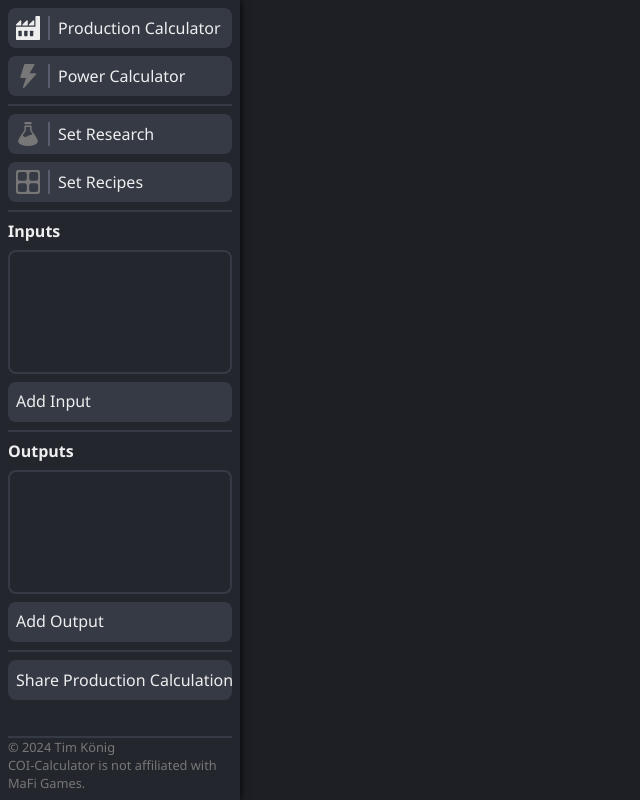
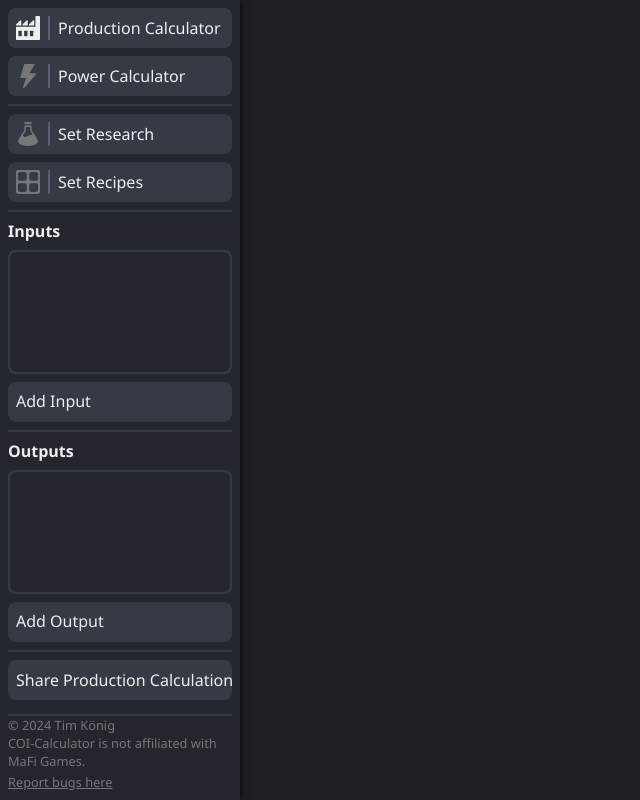
Before and after one commit to TimKoenig96/coi-calculator, a website built with webpack: page src/index.html in a window 1280 px wide. Shown: the whole page, without its empty margins (0-640 px from the left). Built offline with nearby package versions, Linux system fonts and the light colour scheme.

Commit message:
add: Report issues link in sidebar footer

```diff
--- a/src/index.html
+++ b/src/index.html
@@ -171,6 +171,7 @@
 				<hr>
 				<p class="small_text">© 2024 Tim König</p>
 				<p class="small_text">COI-Calculator is not affiliated with MaFi Games.</p>
+				<a class="small_text" href="https://github.com/TimKoenig96/coi-calculator/issues/new" target="_blank">Report bugs here</a>
 			</div>
 		</div>
 		<!-- #endregion -->
```
